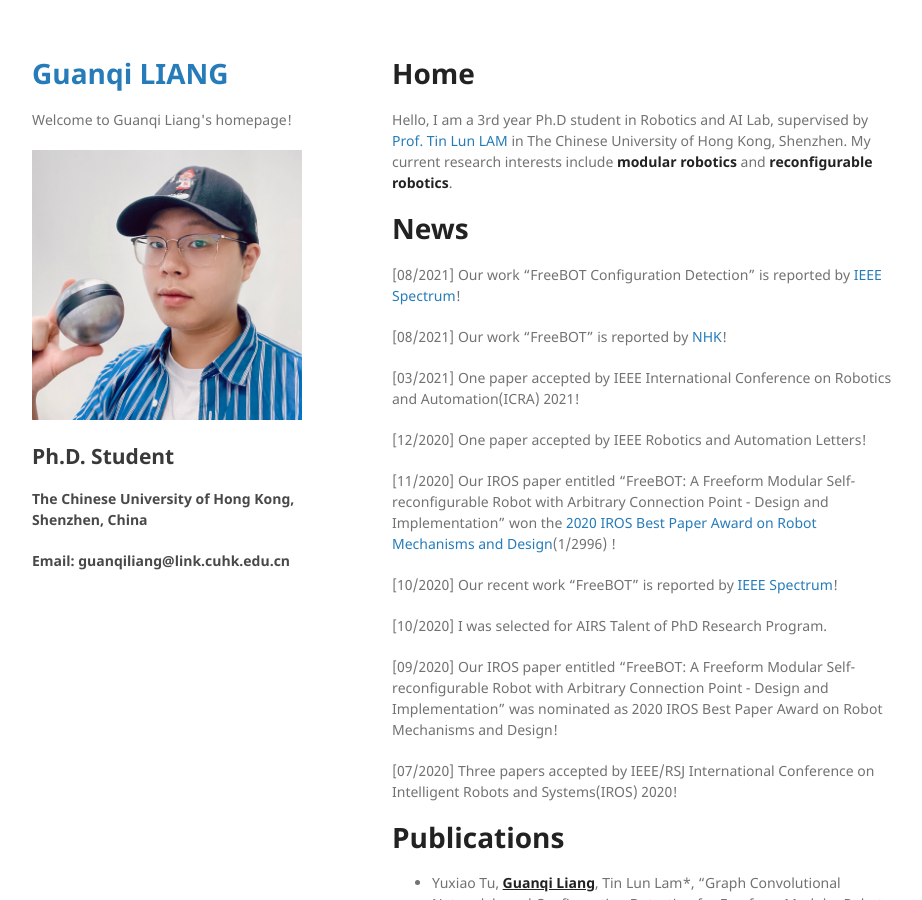
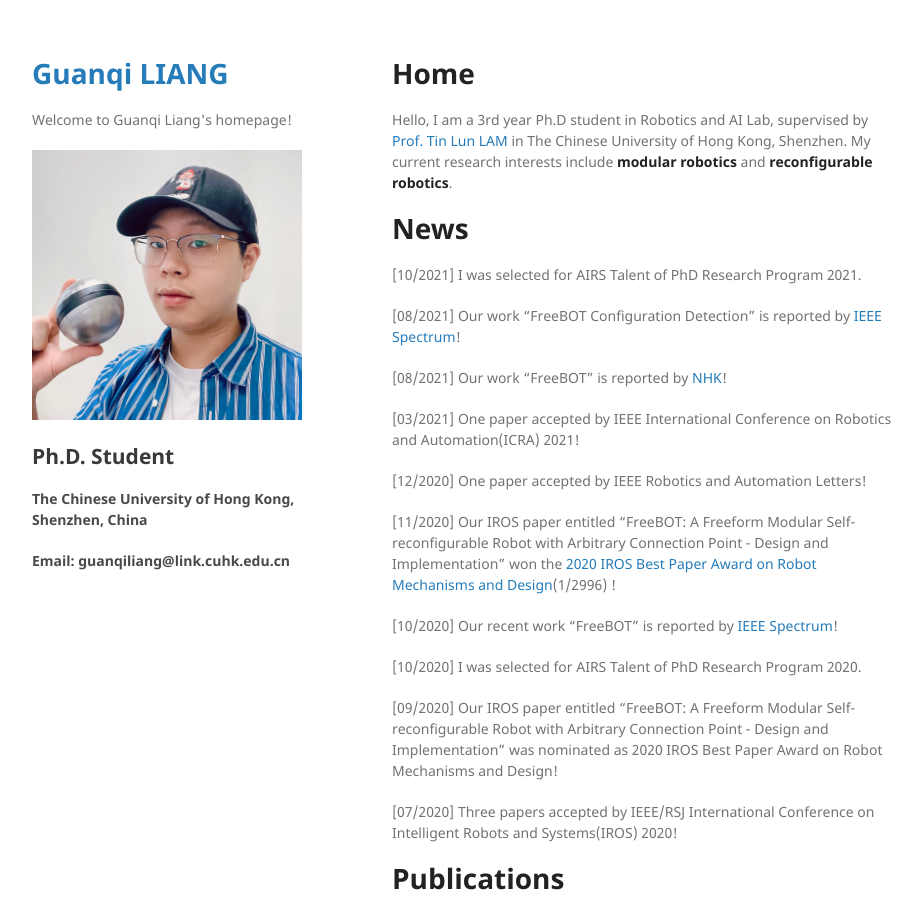
Before and after one commit to guanqiliang/guanqiliang.github.com, a Jekyll site: the page built from index.md, in a window 1280 px wide and 900 px high. Shown: the whole window, without its empty margins (178-1100 px from the left). Built offline with Jekyll 4.4.1, drawn with Linux system fonts in a browser that asks for light colours; our own code applies the rules of GitHub Pages for plain Markdown files.

Commit message:
Update index.md

```diff
--- a/index.md
+++ b/index.md
@@ -5,6 +5,7 @@ Hello, I am a 3rd year Ph.D student in Robotics and AI Lab, supervised by [Prof.
 # News
 
 
+[10/2021] I was selected for AIRS Talent of PhD Research Program 2021.
 
 [08/2021] Our work “FreeBOT Configuration Detection” is reported by [IEEE Spectrum](https://spectrum.ieee.org/video-friday-constant-gardener)!
 
@@ -18,7 +19,7 @@ Hello, I am a 3rd year Ph.D student in Robotics and AI Lab, supervised by [Prof.
 
 [10/2020] Our recent work “FreeBOT” is reported by [IEEE Spectrum](https://spectrum.ieee.org/automaton/robotics/robotics-hardware/freebots-spheres-swarm-robots)!
 
-[10/2020] I was selected for AIRS Talent of PhD Research Program.
+[10/2020] I was selected for AIRS Talent of PhD Research Program 2020.
 
 [09/2020] Our IROS paper entitled "FreeBOT: A Freeform Modular Self-reconfigurable Robot with Arbitrary Connection Point - Design and Implementation" was nominated as 2020 IROS Best Paper Award on Robot Mechanisms and Design!
 
```
